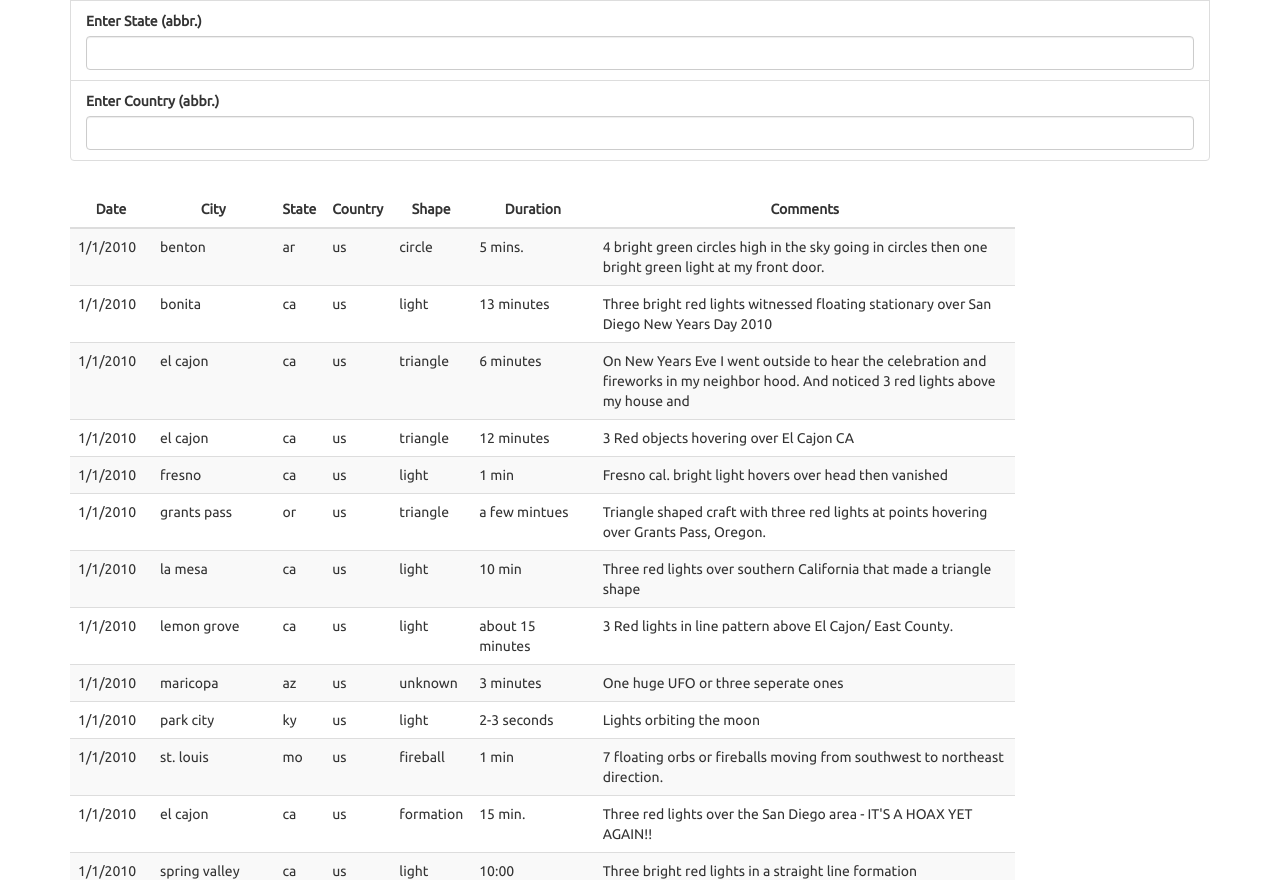
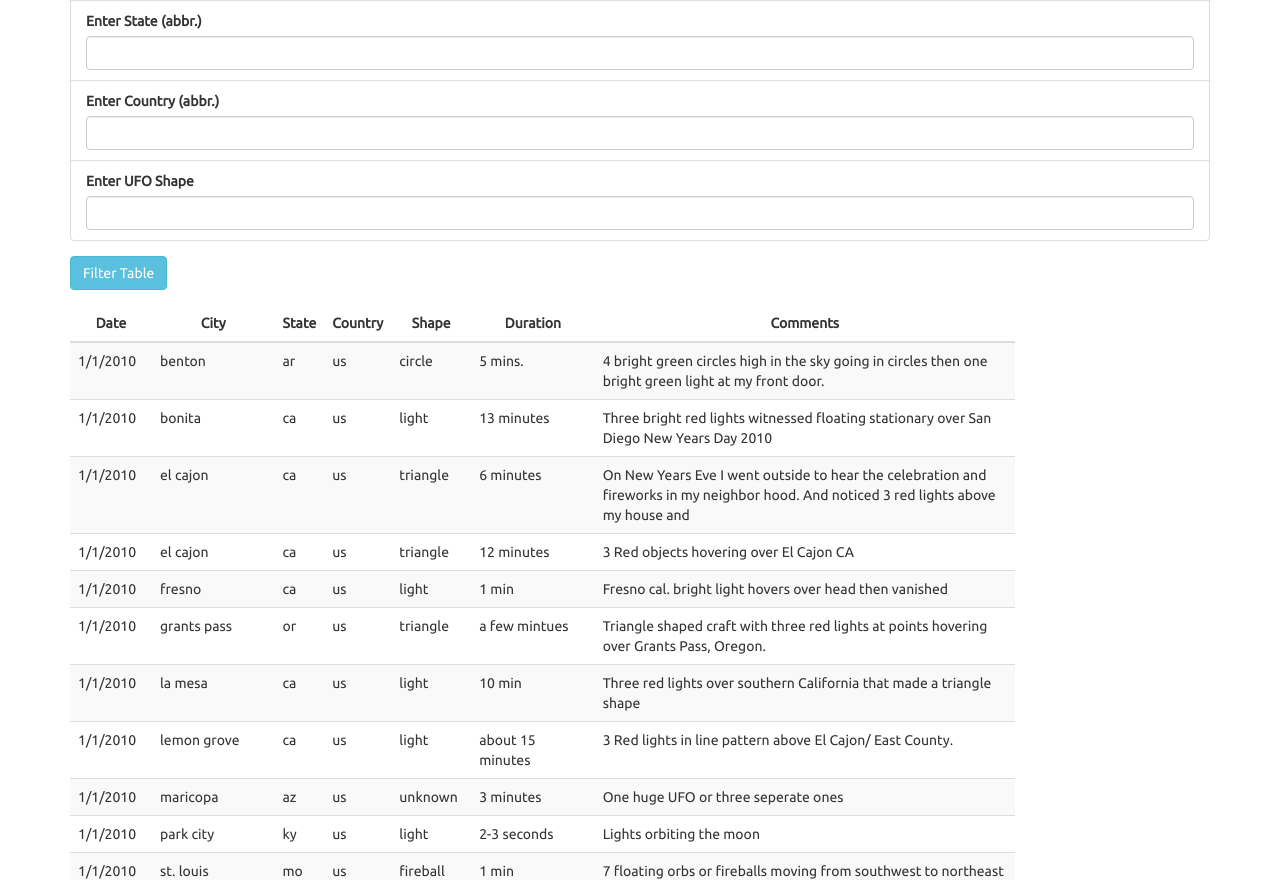
Before and after one commit to szig97/javascript-challenge, a plain HTML site: page index.html in a window 1280 px wide. Shown: the part 994-1874 px from the top of the page. Drawn offline with nearby package versions, Linux system fonts and the light colour scheme.

Commit message:
adding ufo shape search and filter button

```diff
--- a/index.html
+++ b/index.html
@@ -69,8 +69,13 @@
                   <label for="country">Enter Country (abbr.)</label>
                   <input class="form-control" id="country" type="text" placeholder="">
                 </li>
+                <li class="filter list-group-item">
+                  <label for="shape">Enter UFO Shape</label>
+                  <input class="form-control" id="shape" type="text" placeholder="">
+                </li>
               </u1>
             </div>
+            <button id="filter-btn" type="submit" class="btn btn-info">Filter Table</button>
           </form>
         </div>
         <!-- Table Code -->
```
